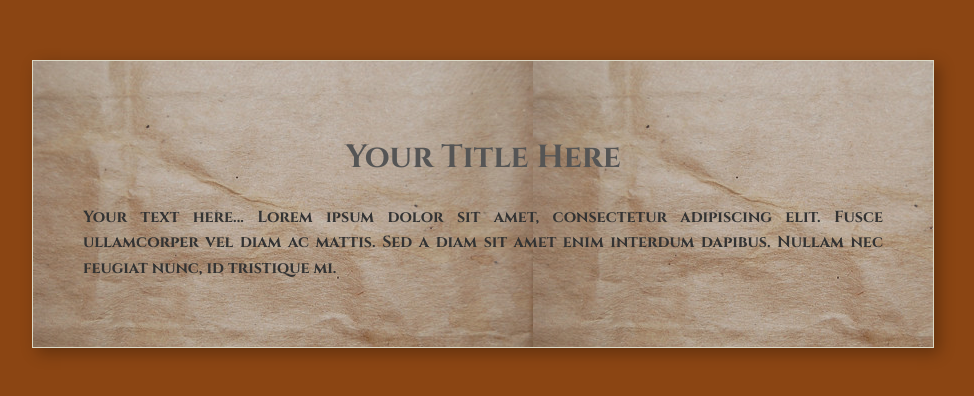
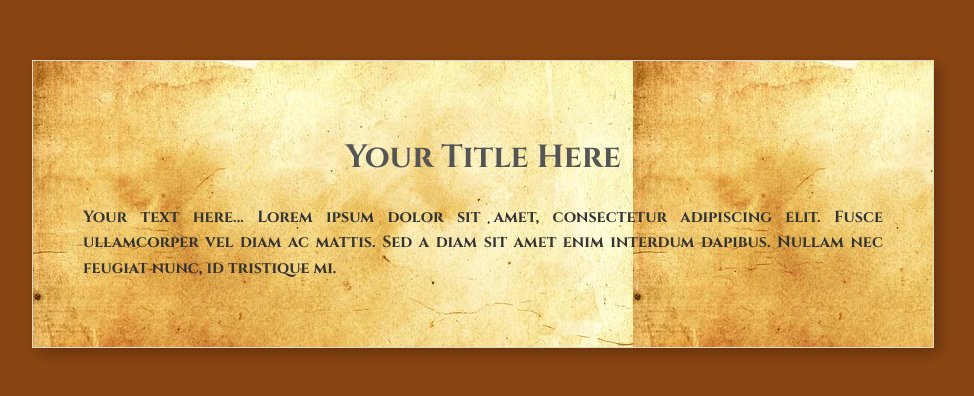
Before and after one commit to bme2003/CloudFlare-Static-Site, a plain HTML site: page cs212/lab/4/index.html in a window 1280 px wide. Shown: the part 196-592 px from the top of the page, without its empty margins (157-1131 px from the left). Drawn offline with Linux system fonts and the light colour scheme.

Commit message:
Update styles.css

```diff
--- a/cs212/lab/4/styles.css
+++ b/cs212/lab/4/styles.css
@@ -11,7 +11,7 @@ body {
 
 .paper {
     background-color: #f5f5dc; /* Beige */
-    background-image: url('3642905622_475cbf321e.jpg');
+    background-image: url('123.jpg');
     background-repeat: repeat;
     width: 80%;
     max-width: 800px;
```
